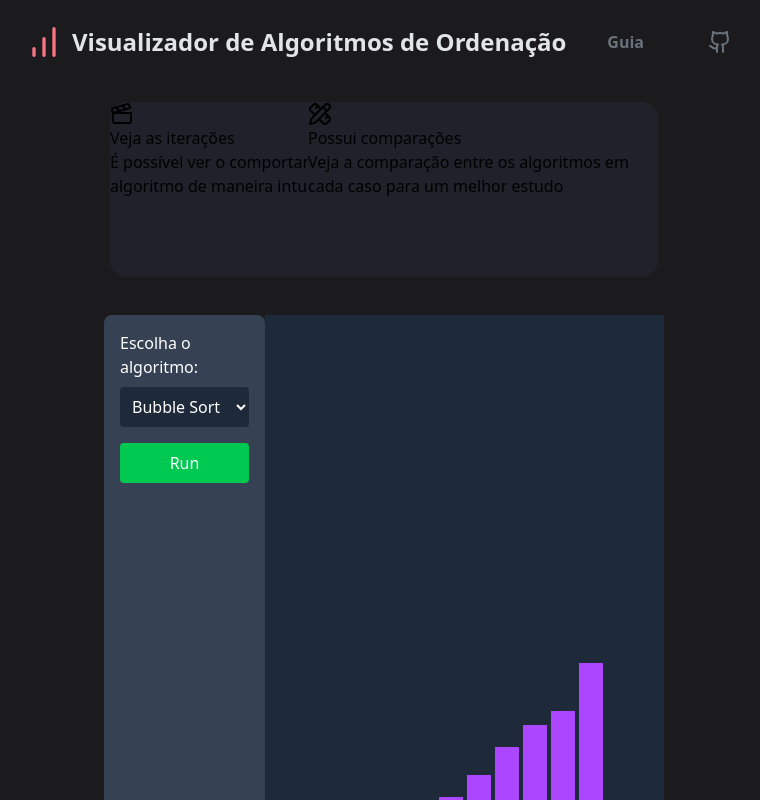
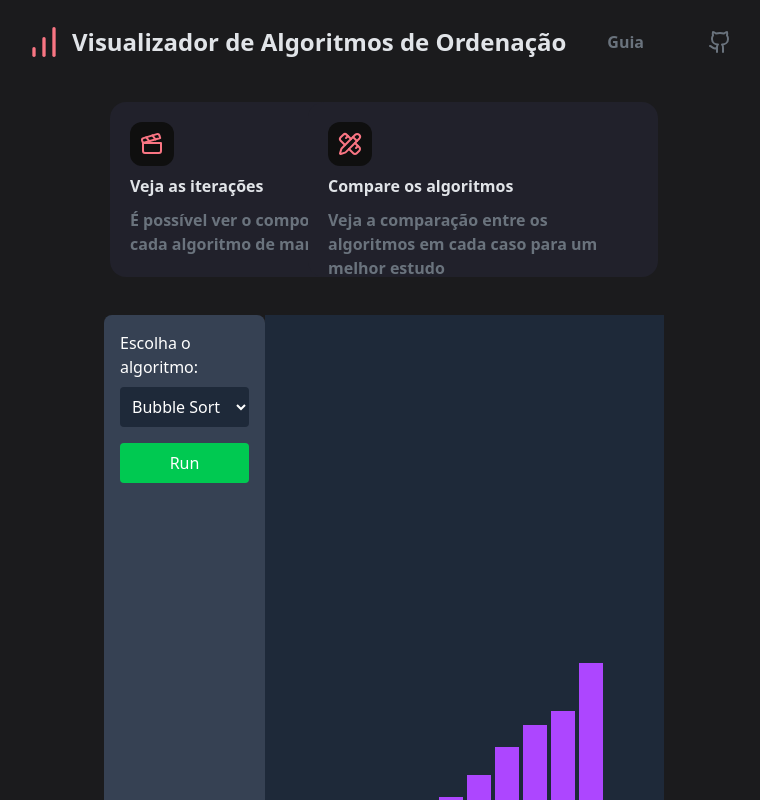
Before and after one commit to PedroCMotta-oficial/sorting_algorithms_viewer, a Next.js app in the folder web/: page / in a window 1280 px wide. Shown: the top 800 px of the page, without its empty margins (256-1016 px from the left). Built offline with nearby package versions, Linux system fonts and the light colour scheme.

Commit message:
UX/UI v3.4

```diff
--- a/web/src/app/page.tsx
+++ b/web/src/app/page.tsx
@@ -81,16 +81,16 @@
 
       <div className="grid grid-cols-1 md:grid-cols-2 gap-4 px-75 md:px-[450px] py-4.5 justify-items-center">
 
-        <div className="bg-gridItemBackgroundColor w-[350px] h-[175px] rounded-2xl">
-          <div><Clapperboard /></div>
-          <h3>Veja as iterações</h3>
-          <p>É possível ver o comportamento de cada algoritmo de maneira intuitiva</p>
+        <div className="bg-gridItemBackgroundColor w-[350px] h-[175px] rounded-2xl p-5 flex flex-col justify-start">
+          <div className="bg-DarkerBackground p-2.5 w-fit rounded-xl absolute"><Clapperboard className="text-textHighlight"/></div>
+          <h3 className="font-bold text-textPrimary mt-13">Veja as iterações</h3>
+          <p className="text-textSecundary mt-2.5 font-semibold">É possível ver o comportamento de cada algoritmo de maneira intuitiva</p>
         </div>
 
-        <div className="bg-gridItemBackgroundColor w-[350px] h-[175px] rounded-2xl">
-          <div><PencilRuler /></div>
-          <h3>Possui comparações</h3>
-          <p>Veja a comparação entre os algoritmos em cada caso para um melhor estudo</p>
+        <div className="bg-gridItemBackgroundColor w-[350px] h-[175px] rounded-2xl p-5 flex flex-col justify-start">
+          <div className="bg-DarkerBackground p-2.5 w-fit rounded-xl absolute"><PencilRuler className="text-textHighlight"/></div>
+          <h3 className="font-bold text-textPrimary mt-13">Compare os algoritmos</h3>
+          <p className="text-textSecundary mt-2.5 font-semibold">Veja a comparação entre os algoritmos em cada caso para um melhor estudo</p>
         </div>
 
       </div>
```
